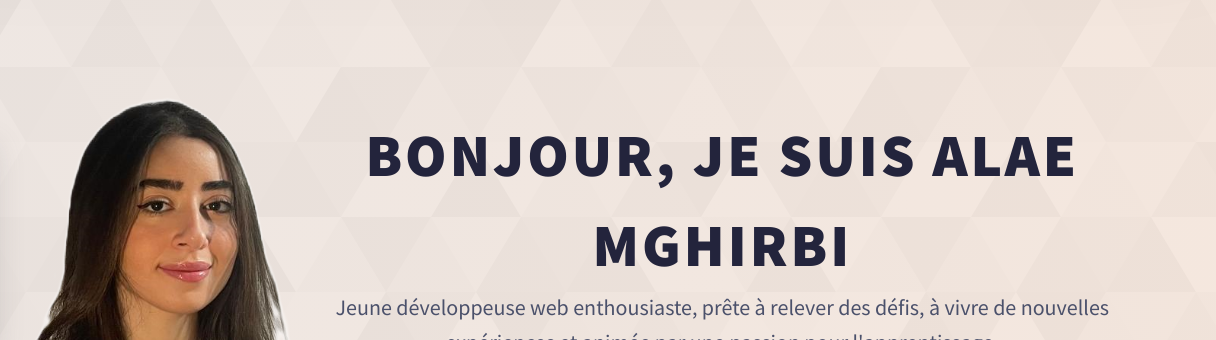
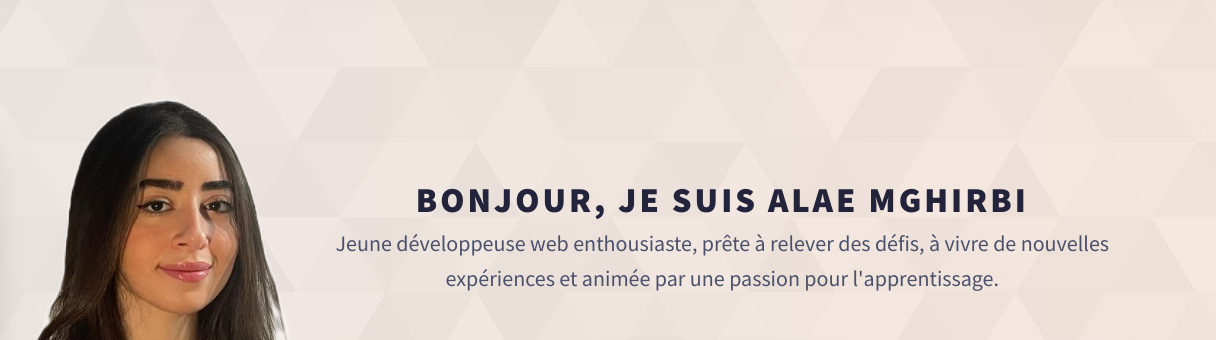
Before and after one commit to AlaeMghirbi/Portefolio, a website: page index.html in a window 1280 px wide. Shown: the part 158-498 px from the top of the page, 64-1280 px from the left. Drawn offline with nearby package versions, Linux system fonts and the light colour scheme.

```diff
--- a/css/style.css
+++ b/css/style.css
@@ -75,7 +75,7 @@
         }
 
         .heading-primary {
-            font-size: 6rem;
+            font-size: 3.5rem;
             text-transform: uppercase;
             letter-spacing: 3px;
             text-align: center;
```
